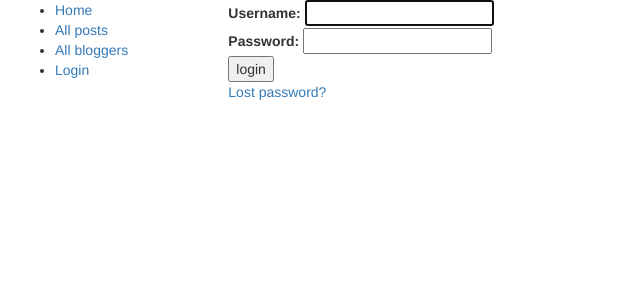
After one commit to stevenpi/Link.Python.Django.DiyBlog, a Django app: page /accounts/login/ in a window 1280 px wide. The commit adds this page. Shown: the top 300 px of the page, without its empty margins (0-640 px from the left). Run offline with Django 3.2, Linux system fonts and the light colour scheme; some libraries are stand-ins or nearby versions.

Commit message:
Implemented Login/Logout
According to assessment

```diff
--- a/Blog/templates/base_generic.html
+++ b/Blog/templates/base_generic.html
@@ -25,6 +25,11 @@
                     <li><a href="{% url 'index' %}">Home</a></li>
                     <li><a href="{% url 'posts' %}">All posts</a></li>
                     <li><a href="{% url 'users' %}">All bloggers</a></li>
+                    {% if user.is_authenticated %}
+                        <li><a href="{% url 'logout' %}">Logout</a></li>
+                    {% else %}
+                        <li><a href="{% url 'login' %}">Login</a></li>
+                    {% endif %}
                 </ul>
             {% endblock %}
         </div>
--- a/Blog/urls.py
+++ b/Blog/urls.py
@@ -1,4 +1,4 @@
-from django.urls import path
+from django.urls import path, include
 from . import views
 
 urlpatterns = [
@@ -7,4 +7,5 @@ urlpatterns = [
     path('posts/<int:pk>', views.post_detail_view, name="post-detail"),
     path('users/', views.UserListView.as_view(), name="users"),
     path('user/<int:pk>', views.user_detail_view, name="user-detail"),
+
 ]
--- a/DiyBlog/settings.py
+++ b/DiyBlog/settings.py
@@ -55,7 +55,7 @@ ROOT_URLCONF = 'DiyBlog.urls'
 TEMPLATES = [
     {
         'BACKEND': 'django.template.backends.django.DjangoTemplates',
-        'DIRS': [],
+        'DIRS': ['./templates', ],
         'APP_DIRS': True,
         'OPTIONS': {
             'context_processors': [
@@ -119,3 +119,6 @@ USE_TZ = True
 # https://docs.djangoproject.com/en/2.0/howto/static-files/
 
 STATIC_URL = '/static/'
+
+# Redirect to home URL after login (Default redirects to /accounts/profile/)
+LOGIN_REDIRECT_URL = '/'
--- a/DiyBlog/urls.py
+++ b/DiyBlog/urls.py
@@ -21,4 +21,5 @@ urlpatterns = [
     path('admin/', admin.site.urls),
     path('blog/', include('Blog.urls')),
     path('', RedirectView.as_view(url='/blog/')),
+    path('accounts/', include('django.contrib.auth.urls')),
 ]
--- /dev/null
+++ b/templates/registration/login.html
@@ -0,0 +1,39 @@
+{% extends "base_generic.html" %}
+
+{% block content %}
+
+    {% if form.errors %}
+        <p>Your username and password didn't match. Please try again.</p>
+    {% endif %}
+
+    {% if next %}
+        {% if user.is_authenticated %}
+            <p>Your account doesn't have access to this page. To proceed,
+                please login with an account that has access.</p>
+        {% else %}
+            <p>Please login to see this page.</p>
+        {% endif %}
+    {% endif %}
+
+    <form method="post" action="{% url 'login' %}">
+        {% csrf_token %}
+
+        <div>
+            <td>{{ form.username.label_tag }}</td>
+            <td>{{ form.username }}</td>
+        </div>
+        <div>
+            <td>{{ form.password.label_tag }}</td>
+            <td>{{ form.password }}</td>
+        </div>
+
+        <div>
+            <input type="submit" value="login"/>
+            <input type="hidden" name="next" value="{{ next }}"/>
+        </div>
+    </form>
+
+    {# Assumes you setup the password_reset view in your URLconf #}
+    <p><a href="{% url 'password_reset' %}">Lost password?</a></p>
+
+{% endblock %}
```
Also changed, not shown: templates/registration/logged_out.html (added, +7 -0 lines).
